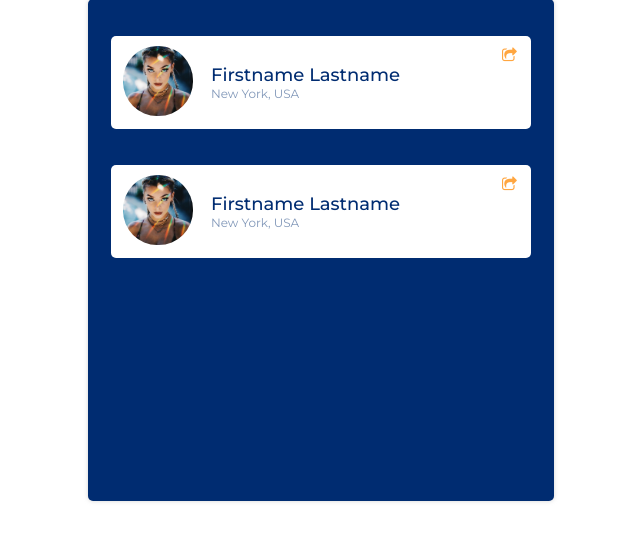
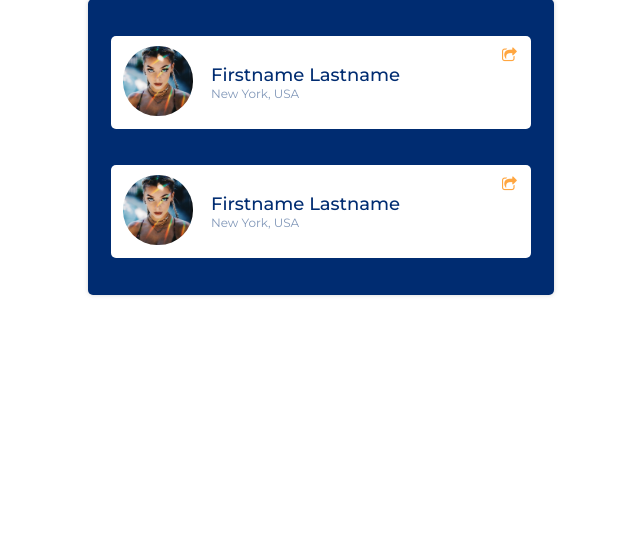
Before and after one commit to MicGell/demo-app-1, a Node server app: page /users in a window 1280 px wide. Shown: the part 220-761 px from the top of the page, without its empty margins (319-959 px from the left). Run offline with Node 20, Linux system fonts and the light colour scheme.

Commit message:
correct height in Browse users

```diff
--- a/public/stylesheets/usersViewPage.css
+++ b/public/stylesheets/usersViewPage.css
@@ -6,7 +6,6 @@
 .containerViewAllUsers{
 	position: relative;
 	max-width: 466px;
-	height: 500px;
 	border-radius: 5px;
 	margin: 25px auto;
 	padding: 1px 0;
```
